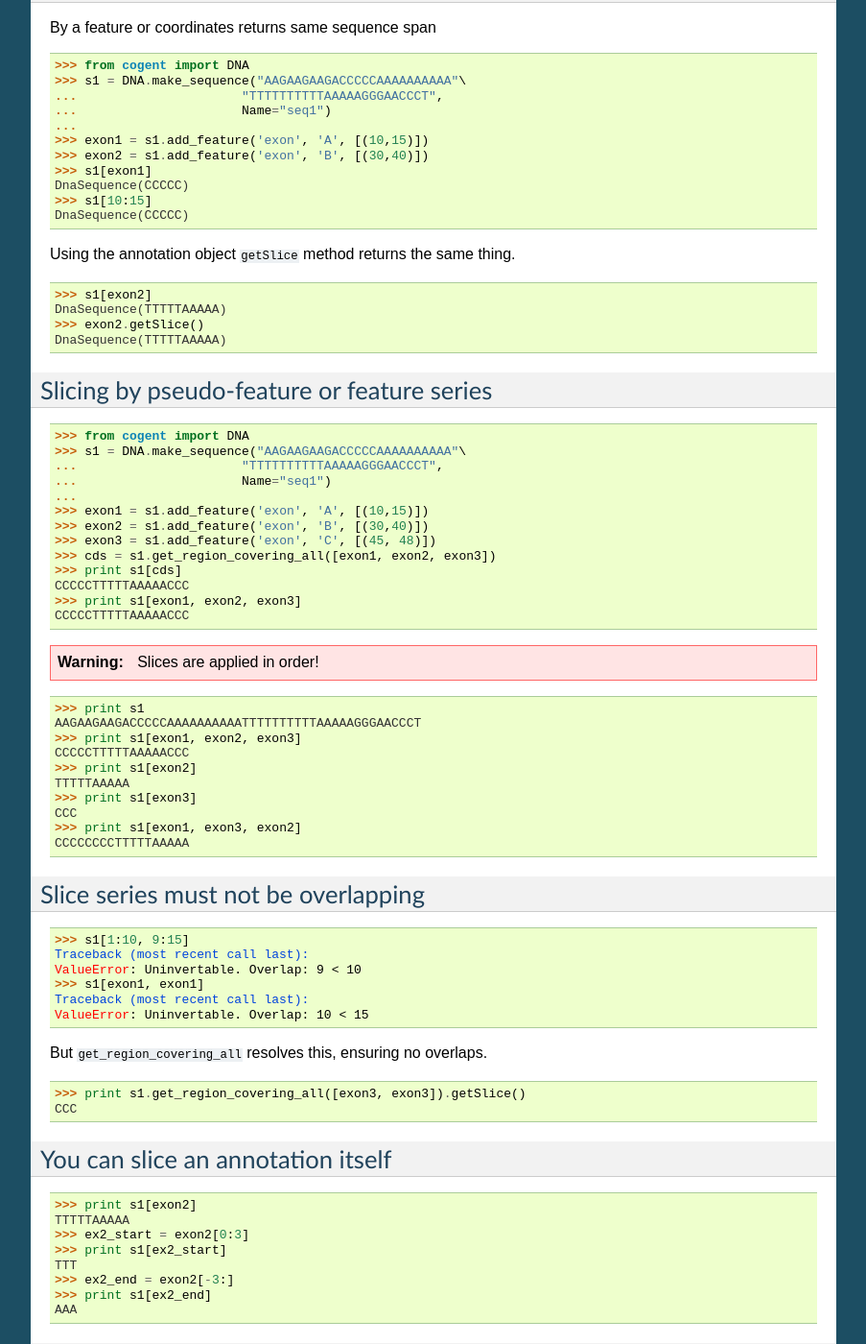
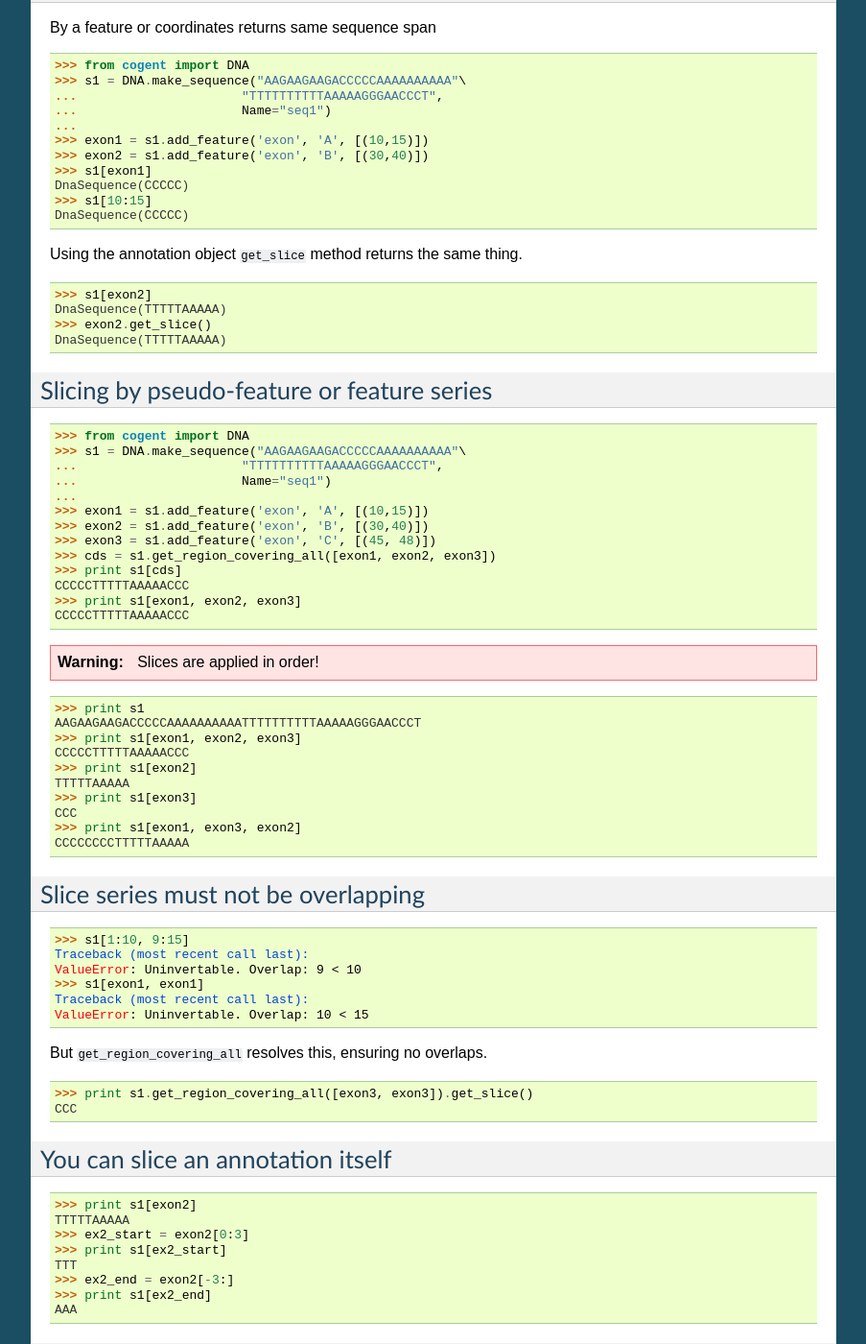
Before and after one commit to cogent3/cogent3, a Sphinx documentation site: the page built from doc/cookbook/annotations.rst, in a window 1280 px wide and 1400 px high, scrolled down 2989 px. Shown: the whole window at 96% size, without its empty margins (198-1101 px from the left). Built offline with Sphinx 7.4.7, drawn with Linux system fonts in a browser that asks for light colours; formulas are drawn with MathJax 3; pages that are not in the unit, such as notebooks, are missing from menus; some of the changed text lies outside the part shown.

Commit message:
_Annotatable.getSlice to get_slice

```diff
--- a/doc/cookbook/DNA_and_RNA_sequences.rst
+++ b/doc/cookbook/DNA_and_RNA_sequences.rst
@@ -190,7 +190,7 @@ Create the sequence feature and use it to slice the sequence.
 .. doctest::
 
     >>> pos3 = seq.add_feature('pos3', 'pos3', indices)
-    >>> pos3 = pos3.getSlice()
+    >>> pos3 = pos3.get_slice()
     >>> assert str(pos3) == 'GGGG'
 
 Getting 1st and 2nd positions from codons
@@ -204,7 +204,7 @@ The only difference here to above is that our spans cover 2 positions.
     >>> seq = DNA.make_sequence('ATGATGATGATG')
     >>> indices = [(i, i+2) for i in range(len(seq))[::3]]
     >>> pos12 = seq.add_feature('pos12', 'pos12', indices)
-    >>> pos12 = pos12.getSlice()
+    >>> pos12 = pos12.get_slice()
     >>> assert str(pos12) == 'ATATATAT'
 
 Return a randomized version of the sequence
--- a/doc/cookbook/alignments.rst
+++ b/doc/cookbook/alignments.rst
@@ -433,7 +433,7 @@ We'll do this by specifying the position indices of interest, creating a sequenc
     >>> indices
     [(2, 3), (5, 6), (8, 9), (11, 12)]
     >>> pos3 = aln.add_feature('pos3', 'pos3', indices)
-    >>> pos3 = pos3.getSlice()
+    >>> pos3 = pos3.get_slice()
     >>> print pos3
     >seq2
     GGGG
--- a/doc/cookbook/annotations.rst
+++ b/doc/cookbook/annotations.rst
@@ -202,13 +202,13 @@ By a feature or coordinates returns same sequence span
     >>> s1[10:15]
     DnaSequence(CCCCC)
 
-Using the annotation object ``getSlice`` method returns the same thing.
+Using the annotation object ``get_slice`` method returns the same thing.
 
 .. doctest::
 
     >>> s1[exon2]
     DnaSequence(TTTTTAAAAA)
-    >>> exon2.getSlice()
+    >>> exon2.get_slice()
     DnaSequence(TTTTTAAAAA)
 
 Slicing by pseudo-feature or feature series
@@ -261,7 +261,7 @@ But ``get_region_covering_all`` resolves this, ensuring no overlaps.
 
 .. doctest::
 
-    >>> print s1.get_region_covering_all([exon3, exon3]).getSlice()
+    >>> print s1.get_region_covering_all([exon3, exon3]).get_slice()
     CCC
 
 You can slice an annotation itself
@@ -315,7 +315,7 @@ but if the feature lies outside the sequence being copied to, you get a lost spa
     >>> copied = list(aln2.get_annotations_from_seq('x', 'exon'))
     >>> copied
     [exon "A" at [5:5, -4-]/5]
-    >>> copied[0].getSlice()
+    >>> copied[0].get_slice()
     2 x 4 text alignment: x[----], y[----]
 
 You can copy to a sequence with a different name, in a different alignment if the feature lies within the length
@@ -394,7 +394,7 @@ If you query for a feature from a sequence, it's alignment coordinates may be di
 
     >>> aln3 = LoadSeqs(data=[['x', 'C-CCCAAAAA'], ['y', '-T----TTTT']])
     >>> exon = aln3.get_seq('x').add_feature('exon', 'ex1', [(0,4)])
-    >>> print exon.getSlice()
+    >>> print exon.get_slice()
     CCCC
     >>> aln_exons = list(aln3.get_annotations_from_seq('x', 'exon'))
     >>> print aln_exons
@@ -540,12 +540,12 @@ The annotation methods ``get_region_covering_all`` and ``getShadow`` can be used
     >>> coding_seqs = seq.get_region_covering_all(all_cds)
     >>> coding_seqs
     region "CDS" at [189:255, 336:2799, 2800:3730, 3733...
-    >>> coding_seqs.getSlice()
+    >>> coding_seqs.get_slice()
     DnaSequence(ATGAACC... 9063)
     >>> noncoding_seqs = coding_seqs.getShadow()
     >>> noncoding_seqs
     region "not CDS" at [0:189, 255:336, 2799:2800, ...
-    >>> noncoding_seqs.getSlice()
+    >>> noncoding_seqs.get_slice()
     DnaSequence(AGAGATT... 957)
 
 Getting sequence features when you have an alignment object
--- a/doc/examples/query_ensembl.rst
+++ b/doc/examples/query_ensembl.rst
@@ -198,7 +198,7 @@ All Regions have a ``getFeatures`` method which differs from that on genome only
 .. doctest::
 
     >>> annot_brca2 = brca2.getAnnotatedSeq(feature_types='gene')
-    >>> cds = annot_brca2.get_annotations_matching('CDS')[0].getSlice()
+    >>> cds = annot_brca2.get_annotations_matching('CDS')[0].get_slice()
     >>> print cds
     ATGCCTATTGGATCCAAA...
 
--- a/doc/examples/seq_features.rst
+++ b/doc/examples/seq_features.rst
@@ -51,14 +51,14 @@ We can use this list to construct a pseudo-feature covering (or excluding) multi
 
     >>> print s.get_region_covering_all(exons)
     region "exon" at [10:15, 30:40]/48
-    >>> s.get_region_covering_all(exons).getSlice()
+    >>> s.get_region_covering_all(exons).get_slice()
     DnaSequence(CCCCCTT... 15)
 
 or not exons (the exon *shadow*):
 
 .. doctest::
 
-    >>> print s.get_region_covering_all(exons).getShadow().getSlice()
+    >>> print s.get_region_covering_all(exons).getShadow().get_slice()
     AAGAAGAAGAAAAAAAAAAATTTTTAAAAAAAA
 
 The first of these essentially returns the CDS of the gene.
@@ -67,7 +67,7 @@ Features are themselves sliceable:
 
 .. doctest::
 
-    >>> exon1[0:3].getSlice()
+    >>> exon1[0:3].get_slice()
     DnaSequence(CCC)
 
 This approach to sequence / alignment handling allows the user to manipulate them according to things they know about such as genes or repeat elements. Most of this annotation data can be obtained from genome portals.
```
Also changed, not shown: 6 other files.
